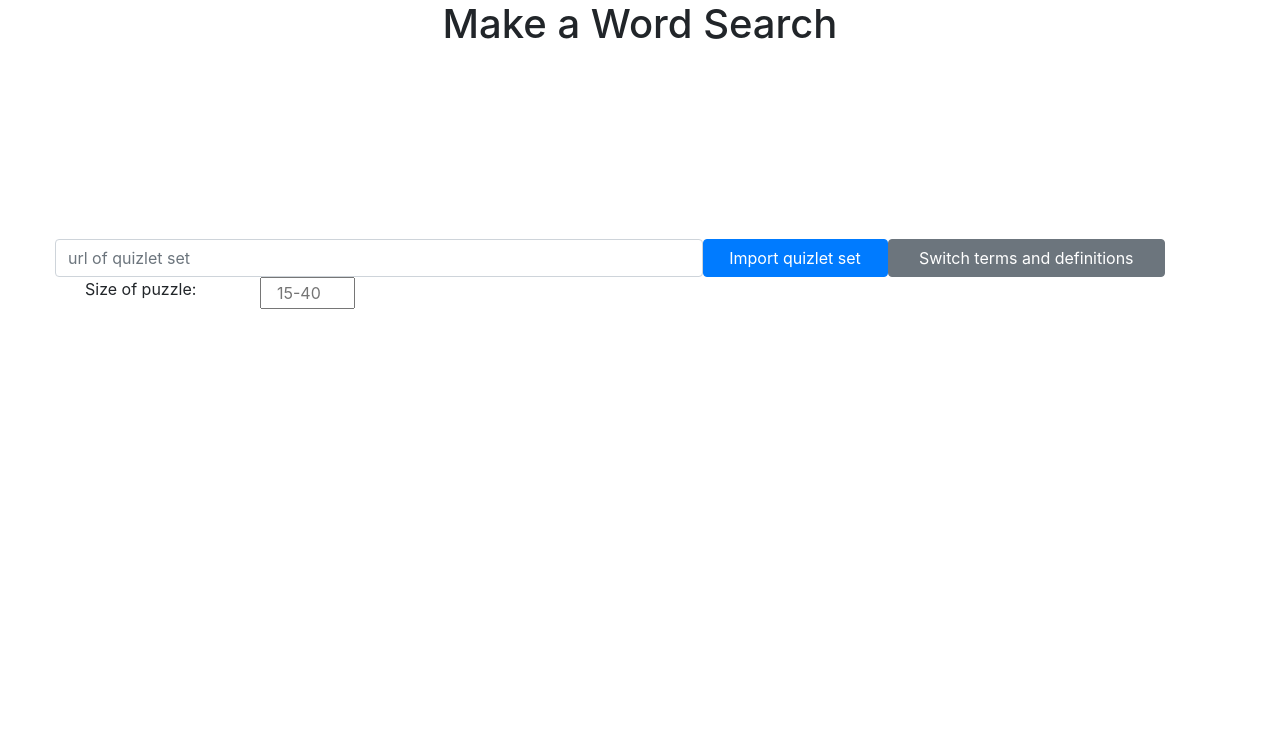
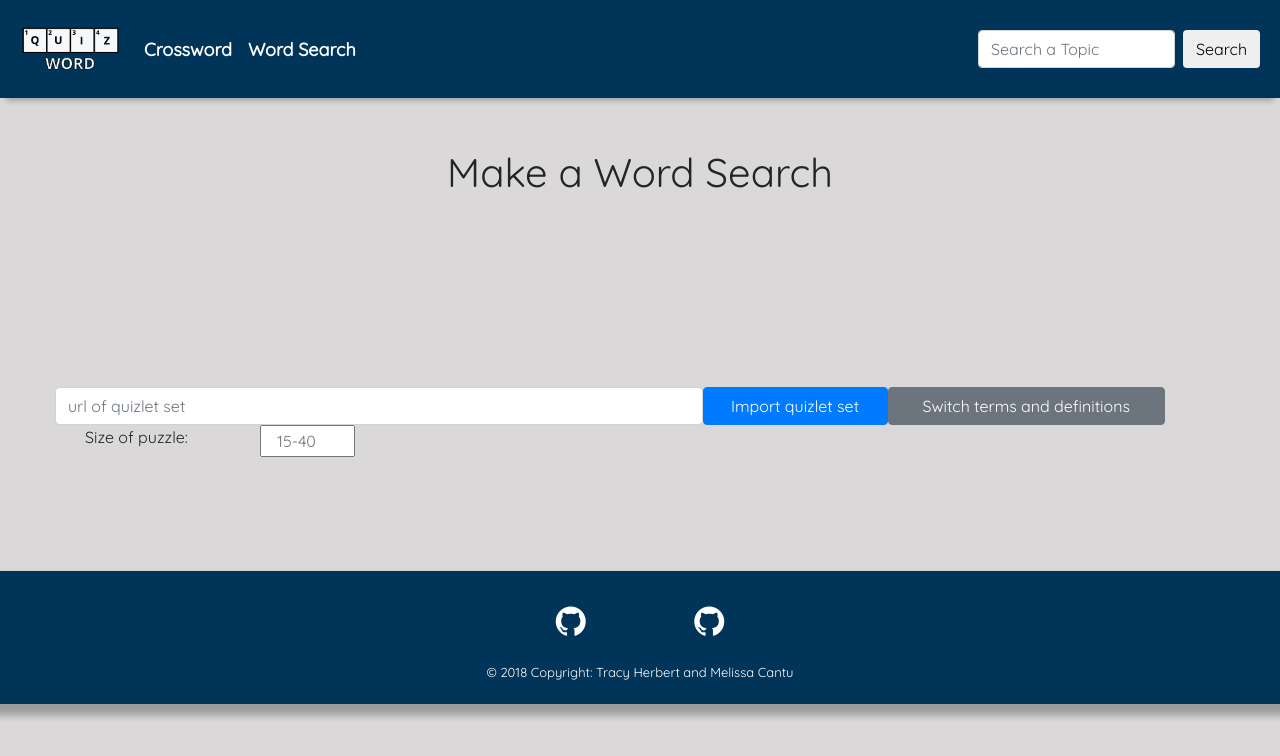
Before and after one commit to hrubert/quizlet-crossword-app, a plain HTML site: page wordSearch.html in a window 1280 px wide. Drawn offline with nearby package versions, Linux system fonts and the light colour scheme.

Commit message:
worsearch page link

```diff
--- a/styles.css
+++ b/styles.css
@@ -152,6 +152,7 @@ a {
     color: #003459;
 }
 
+
 footer {
     background-color: #003459;
     color: white;
@@ -159,7 +160,8 @@ footer {
     -webkit-box-shadow: 0 8px 6px -6px #999;
     -moz-box-shadow: 0 8px 6px -6px #999;
     box-shadow: 0 8px 8px 3px #999;
-    padding: 10px;
+    padding: 5px;
+    font-family: 'Quicksand', sans-serif;
 }
 
 footer a {
@@ -171,6 +173,12 @@ footer a {
 
 footer a:hover {
     color: white;
+}
+
+.puzzle1 {
+    margin-top: 13%;
+    margin-bottom: 10%;
+    font-family: 'Quicksand', sans-serif;
 }
 
 @media only screen and (max-width: 600px){
--- a/wordSearch.html
+++ b/wordSearch.html
@@ -10,9 +10,37 @@
     <!-- Bootstrap CSS -->
     <link rel="stylesheet" href="https://stackpath.bootstrapcdn.com/bootstrap/4.1.2/css/bootstrap.min.css" integrity="sha384-Smlep5jCw/wG7hdkwQ/Z5nLIefveQRIY9nfy6xoR1uRYBtpZgI6339F5dgvm/e9B"
         crossorigin="anonymous">
+    <link href="https://fonts.googleapis.com/css?family=Anton" rel="stylesheet">
+    <link href="https://fonts.googleapis.com/css?family=Roboto+Condensed" rel="stylesheet">
+    <link href="https://fonts.googleapis.com/css?family=Anton|Oswald:700" rel="stylesheet">
+    <link href="https://fonts.googleapis.com/css?family=Quicksand" rel="stylesheet">
+    <link rel="stylesheet" href="styles.css">
+    <link rel="stylesheet" href="https://cdnjs.cloudflare.com/ajax/libs/font-awesome/4.7.0/css/font-awesome.min.css">
     <link rel="stylesheet" href="styles/wordSearch.css">
 </head>
+
 <body>
+    <nav class="navbar navbar-expand-lg navbar-light fixed-top">
+            <a class="navbar-brand" href="index.html"><img src="images/quizword.png" width="100px"></a>
+            <button class="navbar-toggler" type="button" data-toggle="collapse" data-target="#navbarNav" aria-controls="navbarNav" aria-expanded="false" aria-label="Toggle navigation">
+                <span class="navbar-toggler-icon"></span>
+            </button>
+            <div class="collapse navbar-collapse" id="navbarNav">
+                <ul class="navbar-nav">
+                <li class="nav-item">
+                    <a style="color:white" class="nav-link" href="#">Crossword</a>
+                </li>
+                <li class="nav-item">
+                    <a style="color:white" class="nav-link" href="#">Word Search</a>
+                </li>
+                </ul>
+                <form class="form-inline my-2 my-lg-0 ml-auto">
+                    <input class="form-control mr-sm-2" type="search" placeholder="Search a Topic" aria-label="Search">
+                    <button class="btn btn-outline my-2 my-sm-0" type="submit">Search</button>
+                </form>
+            </div>
+        </nav>
+
 <!-- modal pop-up if words are unplaced -->
 <div class="modal" tabindex="-1" role="dialog">
     <div class="modal-dialog" role="document">
@@ -33,6 +61,8 @@
 
 <!-- Main body container -->
 <div class="container">
+    <div class="row">
+            <div class="col-12 puzzle1">
     <div id="heading">
     </div>
     <h1 class="text-center" id="title">Make a Word Search</h1>
@@ -52,9 +82,30 @@
         <label for="Size" class="col-2">Size of puzzle: </label>
         <input type="number" class="col-1" name="size" id="size" min="15" max="40" placeholder="15-40">
     </div>
+    </div>
+</div>
+</div>
 </div>
 
-</div>
+<footer class="row page-footer special-color-dark pt-4">
+        <!-- Footer Elements -->
+        <!-- Social buttons -->
+        <ul class="col-12 list-unstyled list-inline text-center">
+            <li class="list-inline-item">
+                <a href="https://github.com/melycm" target="_blank"><i class="fa fa-github github"></i></a>
+            </li>
+            <li class="list-inline-item">
+                <a href="https://github.com/hrubert" target="_blank"><i class="fa fa-github github"></i></a>
+            </li>
+        </ul>
+        <!-- Social buttons -->
+
+        <!-- Copyright -->
+        <div class="col-12 footer-copyright text-center pb-3">© 2018 Copyright: Tracy Herbert and Melissa Cantu
+        </div>
+        <!-- Copyright -->
+
+    </footer>
 
     <!-- Optional JavaScript -->
     <!-- jQuery first, then Popper.js, then Bootstrap JS -->
```
Also changed, not shown: index.html (+1 -1 lines).
